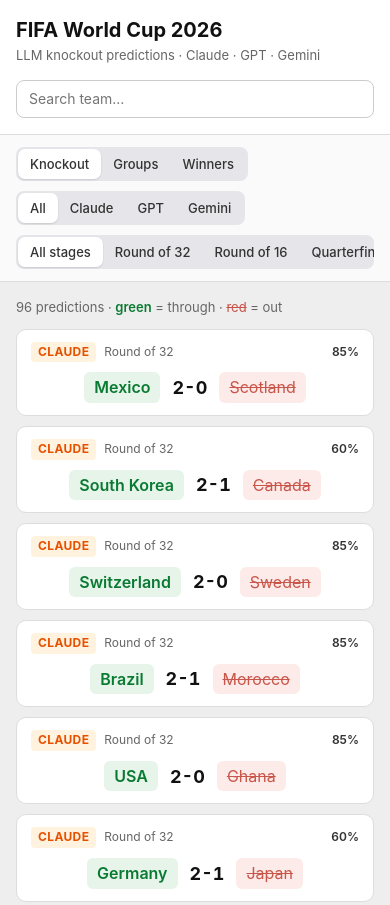
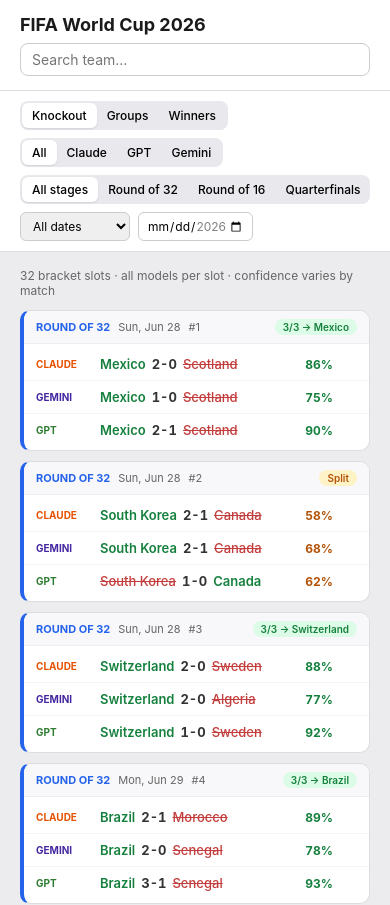
Before and after one commit to kapoorashish474/fifaWorldCup2026, a React (Vite) app: page / in a window 390 px wide. Shown: the top 905 px of the page. Built offline with nearby package versions, Linux system fonts and the light colour scheme.

Commit message:
bug solving

```diff
--- a/src/App.tsx
+++ b/src/App.tsx
@@ -1,158 +1,223 @@
 import { useMemo, useState } from 'react';
 import { ACTUALS } from './data/actuals';
 import {
+  ALL_DATES,
+  GROUP_LETTERS,
   MODELS,
   STAGES,
-  confidencePct,
+  TOURNAMENT_END,
+  TOURNAMENT_START,
+  pctClass,
+  slotKey,
   type MatchPrediction,
   type ModelPrediction,
 } from './data/predictions';
 
 type Tab = 'matches' | 'groups' | 'outright';
 
-function MatchLine({ m }: { m: MatchPrediction }) {
+interface Pick { m: MatchPrediction; md: ModelPrediction }
+
+interface SlotGroup {
+  key: string;
+  stage: MatchPrediction['stage'];
+  date: string;
+  slot: number;
+  picks: Pick[];
+}
+
+function fmtDate(iso: string) {
+  return new Date(iso + 'T12:00:00').toLocaleDateString('en-US', { weekday: 'short', month: 'short', day: 'numeric' });
+}
+
+function stageInfo(stage: MatchPrediction['stage']) {
+  return STAGES.find((s) => s.key === stage)!;
+}
+
+function MiniFixture({ m }: { m: MatchPrediction }) {
   const aWin = m.winner === m.teamA;
   return (
-    <div className="line">
+    <span className="mini-fixture">
       <span className={aWin ? 'w' : 'l'}>{m.teamA}</span>
-      <span className="score">{m.score}</span>
+      <span className="sc">{m.score}</span>
       <span className={aWin ? 'l' : 'w'}>{m.teamB}</span>
-    </div>
+    </span>
   );
 }
 
-function MatchItem({ m, model }: { m: MatchPrediction; model: ModelPrediction }) {
+function SlotCard({ group }: { group: SlotGroup }) {
+  const st = stageInfo(group.stage);
+  const winners = group.picks.map((p) => p.m.winner);
+  const consensus = winners.length > 1 && winners.every((w) => w === winners[0]);
+
+  return (
+    <li className="fixture" style={{ '--stage': st.color } as React.CSSProperties}>
+      <div className="fixture-head">
+        <span className="stage-tag">{st.label}</span>
+        <span className="date">{fmtDate(group.date)}</span>
+        <span className="slot">#{group.slot + 1}</span>
+        {consensus ? (
+          <span className="consensus">{group.picks.length}/{group.picks.length} → {winners[0]}</span>
+        ) : (
+          <span className="split-vote">Split</span>
+        )}
+      </div>
+      <div className="picks">
+        {group.picks.map(({ m, md }) => {
           const actual = ACTUALS.find((a) => a.matchId === m.id);
           const ok = actual ? actual.winner === m.winner : null;
-  const stage = STAGES.find((s) => s.key === m.stage)?.label ?? m.stage;
+          return (
+            <div key={m.id} className={`pick ${md.id}`}>
+              <span className="pick-name">{md.name}</span>
+              <MiniFixture m={m} />
+              <span className={`pick-conf ${pctClass(m.pct)}`}>{m.pct}%</span>
+              {actual && <span className={ok ? 'ok' : 'bad'}>{ok ? '✓' : '✗'}</span>}
+            </div>
+          );
+        })}
+      </div>
+    </li>
+  );
+}
+
+function GroupCard({ letter }: { letter: string }) {
+  const group = MODELS[0].groups.find((g) => g.letter === letter)!;
 
   return (
-    <li className="item">
-      <div className="item-head">
-        <span className={`src ${model.id}`}>{model.name}</span>
-        <span className="stage">{stage}</span>
-        <span className="pct">{confidencePct(m.confidence)}%</span>
+    <article className="group-card">
+      <h3>Group {letter}</h3>
+      <div className="group-table">
+        <div className="group-row head">
+          <span>Pos</span>
+          <span>Team</span>
+          {MODELS.map((md) => (
+            <span key={md.id} className={`col-h ${md.id}`}>{md.name}</span>
+          ))}
         </div>
-      <MatchLine m={m} />
-      {actual && (
-        <p className={`check ${ok ? 'ok' : 'bad'}`}>
-          Actual: {actual.winner} {actual.score} {ok ? '✓' : '✗'}
-        </p>
-      )}
-    </li>
+        {group.teams.map((team, i) => (
+          <div key={team} className="group-row">
+            <span className="pos">{i + 1}</span>
+            <span className="team-name">{team}</span>
+            {MODELS.map((md) => {
+              const through = i < 2 || (i === 2 && md.bestThird.includes(team));
+              return (
+                <span key={md.id} className={`status ${through ? 'w' : 'l'}`}>
+                  {through ? (i === 2 ? '3rd ✓' : 'Through') : 'Out'}
+                </span>
+              );
+            })}
+          </div>
+        ))}
+      </div>
+    </article>
   );
 }
 
 export default function App() {
   const [tab, setTab] = useState<Tab>('matches');
-  const [model, setModel] = useState<string>('all');
-  const [stage, setStage] = useState<string>('all');
+  const [model, setModel] = useState('all');
+  const [stage, setStage] = useState('all');
+  const [date, setDate] = useState('');
   const [q, setQ] = useState('');
 
-  const list = useMemo(() => {
+  const fixtures = useMemo(() => {
     const query = q.trim().toLowerCase();
-    return MODELS.filter((m) => model === 'all' || m.id === model).flatMap((md) =>
-      md.matches
-        .filter((m) => stage === 'all' || m.stage === stage)
-        .filter((m) => !query || `${m.teamA} ${m.teamB} ${md.name}`.toLowerCase().includes(query))
-        .map((m) => ({ m, md })),
+    const active = MODELS.filter((md) => model === 'all' || md.id === model);
+    const map = new Map<string, SlotGroup>();
+
+    for (const md of active) {
+      for (const m of md.matches) {
+        if (stage !== 'all' && m.stage !== stage) continue;
+        if (date && m.date !== date) continue;
+        if (query && !`${m.teamA} ${m.teamB}`.toLowerCase().includes(query)) continue;
+
+        const key = model === 'all' ? slotKey(m) : `${slotKey(m)}|${m.teamA}|${m.teamB}`;
+        if (!map.has(key)) {
+          map.set(key, { key, stage: m.stage, date: m.date, slot: m.slot, picks: [] });
+        }
+        map.get(key)!.picks.push({ m, md });
+      }
+    }
+
+    for (const g of map.values()) {
+      g.picks.sort((a, b) => a.md.name.localeCompare(b.md.name));
+    }
+
+    return [...map.values()].sort(
+      (a, b) => a.date.localeCompare(b.date) || a.slot - b.slot,
     );
-  }, [model, stage, q]);
-
-  const groups = useMemo(
-    () => MODELS.filter((m) => model === 'all' || m.id === model),
-    [model],
-  );
+  }, [model, stage, date, q]);
 
   return (
     <div className="page">
       <header>
-        <div>
         <h1>FIFA World Cup 2026</h1>
-          <p>LLM knockout predictions · Claude · GPT · Gemini</p>
-        </div>
-        <input
-          className="search"
-          type="search"
-          placeholder="Search team…"
-          value={q}
-          onChange={(e) => setQ(e.target.value)}
-        />
+        <input className="search" type="search" placeholder="Search team…" value={q} onChange={(e) => setQ(e.target.value)} />
       </header>
 
-      <div className="bar">
+      <div className="filters">
         <div className="pills">
           {(['matches', 'groups', 'outright'] as Tab[]).map((t) => (
-            <button key={t} type="button" className={tab === t ? 'on' : ''} onClick={() => setTab(t)}>
-              {t === 'matches' ? 'Knockout' : t === 'groups' ? 'Groups' : 'Winners'}
-            </button>
+            <button key={t} type="button" className={tab === t ? 'on' : ''} onClick={() => setTab(t)}>{t === 'matches' ? 'Knockout' : t === 'groups' ? 'Groups' : 'Winners'}</button>
           ))}
         </div>
         <div className="pills">
           <button type="button" className={model === 'all' ? 'on' : ''} onClick={() => setModel('all')}>All</button>
-          {MODELS.map((m) => (
-            <button key={m.id} type="button" className={model === m.id ? 'on' : ''} onClick={() => setModel(m.id)}>
-              {m.name}
-            </button>
+          {MODELS.map((md) => (
+            <button key={md.id} type="button" className={`${model === md.id ? 'on' : ''} ${md.id}`} onClick={() => setModel(md.id)}>{md.name}</button>
           ))}
         </div>
         {tab === 'matches' && (
+          <>
             <div className="pills scroll">
               <button type="button" className={stage === 'all' ? 'on' : ''} onClick={() => setStage('all')}>All stages</button>
               {STAGES.map((s) => (
-              <button key={s.key} type="button" className={stage === s.key ? 'on' : ''} onClick={() => setStage(s.key)}>
-                {s.label}
-              </button>
+                <button key={s.key} type="button" className={stage === s.key ? 'on' : ''} onClick={() => setStage(s.key)}>{s.label}</button>
               ))}
             </div>
+            <select value={date} onChange={(e) => setDate(e.target.value)}>
+              <option value="">All dates</option>
+              {ALL_DATES.map((d) => <option key={d} value={d}>{fmtDate(d)}</option>)}
+            </select>
+            <input type="date" min={TOURNAMENT_START} max={TOURNAMENT_END} value={date} onChange={(e) => setDate(e.target.value)} />
+            {date && <button type="button" className="link" onClick={() => setDate('')}>Clear</button>}
+          </>
         )}
       </div>
 
       <main>
         {tab === 'matches' && (
           <>
-            <p className="meta">{list.length} predictions · <span className="w">green</span> = through · <span className="l">red</span> = out</p>
+            <p className="meta">{fixtures.length} bracket slots · all models per slot · confidence varies by match</p>
             <ul className="list">
-              {list.map(({ m, md }) => (
-                <MatchItem key={m.id} m={m} model={md} />
-              ))}
+              {fixtures.map((g) => <SlotCard key={g.key} group={g} />)}
             </ul>
-            {!list.length && <p className="empty">Nothing matched — try another filter</p>}
+            {!fixtures.length && <p className="empty">No matches — adjust filters</p>}
           </>
         )}
 
         {tab === 'groups' && (
-          <div className="groups">
-            {groups.map((md) => (
-              <section key={md.id}>
-                <h2 className={md.id}>{md.name}</h2>
-                <div className="grid">
-                  {md.groups.map((g) => (
-                    <div key={g.letter} className="g">
-                      <h3>Group {g.letter}</h3>
-                      {g.teams.map((team, i) => {
-                        const ok = i < 2 || (i === 2 && md.bestThird.includes(team));
-                        return (
-                          <div key={team} className={ok ? 'w' : 'l'}>
-                            {i + 1}. {team}
-                          </div>
-                        );
-                      })}
+          <>
+            <p className="meta">1st & 2nd auto-advance · 3rd depends on model&apos;s best-8 pick</p>
+            <div className="best-third">
+              {MODELS.map((md) => (
+                <div key={md.id} className={`third-block ${md.id}`}>
+                  <strong>{md.name}</strong> best 3rd: {md.bestThird.join(', ')}
                 </div>
               ))}
             </div>
-              </section>
-            ))}
+            <div className="group-grid">
+              {GROUP_LETTERS.map((letter) => <GroupCard key={letter} letter={letter} />)}
             </div>
+          </>
         )}
 
         {tab === 'outright' && (
           <div className="outright">
             {MODELS.map((md) => (
-              <article key={md.id} className="card">
-                <span className={`src ${md.id}`}>{md.name}</span>
+              <article key={md.id} className={`card ${md.id}`}>
+                <span className="label">{md.name}</span>
                 <p className="champ w">🏆 {md.champion}</p>
-                <p className="sub">Final vs {md.runnerUp} · {md.finalScore}</p>
+                <p className="sub">vs {md.runnerUp} · {md.finalScore}</p>
                 <ul>
                   {md.winPct.map((r) => (
                     <li key={r.team}>
--- a/src/data/predictions.ts
+++ b/src/data/predictions.ts
@@ -1,19 +1,16 @@
 export type Confidence = 'high' | 'moderate' | 'low';
-
-export const CONFIDENCE_PCT: Record<Confidence, number> = {
-  high: 85,
-  moderate: 60,
-  low: 40,
-};
 
 export interface MatchPrediction {
   id: string;
+  date: string;
+  slot: number;
   stage: 'r32' | 'r16' | 'qf' | 'sf' | 'bronze' | 'final';
   teamA: string;
   teamB: string;
   winner: string;
   score: string;
   confidence: Confidence;
+  pct: number;
 }
 
 export interface ModelPrediction {
@@ -58,7 +55,39 @@
   score: string,
   confidence: Confidence,
 ): MatchPrediction {
-  return { id, stage, teamA: a, teamB: b, winner, score, confidence };
+  return { id, date: '', slot: 0, stage, teamA: a, teamB: b, winner, score, confidence, pct: 0 };
+}
+
+function variedPct(id: string, confidence: Confidence): number {
+  const hash = [...id].reduce((s, c) => s + c.charCodeAt(0), 0);
+  const tiers = { high: [74, 94], moderate: [46, 71], low: [28, 45] } as const;
+  const [lo, hi] = tiers[confidence];
+  return lo + (hash % (hi - lo + 1));
+}
+
+const STAGE_DATES: Record<MatchPrediction['stage'], string[]> = {
+  r32: ['2026-06-28', '2026-06-28', '2026-06-28', '2026-06-29', '2026-06-29', '2026-06-29', '2026-06-30', '2026-06-30', '2026-06-30', '2026-07-01', '2026-07-01', '2026-07-01', '2026-07-02', '2026-07-02', '2026-07-02', '2026-07-03'],
+  r16: ['2026-07-04', '2026-07-04', '2026-07-05', '2026-07-05', '2026-07-06', '2026-07-06', '2026-07-07', '2026-07-07'],
+  qf: ['2026-07-09', '2026-07-09', '2026-07-10', '2026-07-11'],
+  sf: ['2026-07-14', '2026-07-15'],
+  bronze: ['2026-07-18'],
+  final: ['2026-07-19'],
+};
+
+export const TOURNAMENT_START = '2026-06-28';
+export const TOURNAMENT_END = '2026-07-19';
+
+function assignDatesAndPct() {
+  for (const model of MODELS) {
+    const n: Partial<Record<MatchPrediction['stage'], number>> = {};
+    for (const m of model.matches) {
+      const i = n[m.stage] ?? 0;
+      m.date = STAGE_DATES[m.stage][i];
+      m.slot = i;
+      m.pct = variedPct(m.id, m.confidence);
+      n[m.stage] = i + 1;
+    }
+  }
 }
 
 /** Source of truth — keep in sync with Analysis/*.md */
@@ -209,28 +238,27 @@
   },
 ];
 
-export const STAGES: { key: MatchPrediction['stage']; label: string }[] = [
-  { key: 'r32', label: 'Round of 32' },
-  { key: 'r16', label: 'Round of 16' },
-  { key: 'qf', label: 'Quarterfinals' },
-  { key: 'sf', label: 'Semifinals' },
-  { key: 'bronze', label: 'Bronze' },
-  { key: 'final', label: 'Final' },
+assignDatesAndPct();
+
+export const GROUP_LETTERS = GROUPS.map((g) => g.letter);
+
+export const STAGES: { key: MatchPrediction['stage']; label: string; color: string }[] = [
+  { key: 'r32', label: 'Round of 32', color: '#2563eb' },
+  { key: 'r16', label: 'Round of 16', color: '#7c3aed' },
+  { key: 'qf', label: 'Quarterfinals', color: '#ea580c' },
+  { key: 'sf', label: 'Semifinals', color: '#db2777' },
+  { key: 'bronze', label: 'Bronze', color: '#a16207' },
+  { key: 'final', label: 'Final', color: '#ca8a04' },
 ];
 
-export function confidencePct(c: Confidence) {
-  return CONFIDENCE_PCT[c];
+export const ALL_DATES = [...new Set(MODELS[0].matches.map((m) => m.date))].sort();
+
+export function slotKey(m: MatchPrediction) {
+  return `${m.stage}|${m.slot}`;
 }
 
-export function loser(m: MatchPrediction) {
-  return m.winner === m.teamA ? m.teamB : m.teamA;
+export function pctClass(pct: number) {
+  if (pct >= 75) return 'pct-high';
+  if (pct >= 50) return 'pct-mid';
+  return 'pct-low';
 }
-
-export function groupStatus(model: ModelPrediction, groupLetter: string, team: string) {
-  const g = model.groups.find((x) => x.letter === groupLetter)!;
-  const idx = g.teams.indexOf(team);
-  if (idx < 0) return 'out';
-  if (idx < 2) return 'through';
-  if (idx === 2 && model.bestThird.includes(team)) return 'through';
-  return 'out';
-}
--- a/src/index.css
+++ b/src/index.css
@@ -1,319 +1,322 @@
-*,
-*::before,
-*::after {
-  box-sizing: border-box;
+* { box-sizing: border-box; margin: 0; padding: 0; }
+
+body {
+  font-family: -apple-system, BlinkMacSystemFont, system-ui, sans-serif;
+  font-size: 14px;
+  color: #1a1a1a;
+  background: #ececef;
 }
 
-body {
-  margin: 0;
-  font-family: -apple-system, BlinkMacSystemFont, 'Segoe UI', system-ui, sans-serif;
-  font-size: 15px;
-  line-height: 1.4;
-  color: #111;
-  background: #eee;
-  -webkit-font-smoothing: antialiased;
-}
+.page { width: 100%; min-height: 100vh; }
 
-.page {
-  width: 100%;
-  min-height: 100vh;
-}
-
-/* header */
 header {
   display: flex;
   align-items: center;
   justify-content: space-between;
-  gap: 16px;
-  padding: 16px 24px;
+  padding: 14px 20px;
   background: #fff;
   border-bottom: 1px solid #ddd;
 }
 
-header h1 {
-  margin: 0;
-  font-size: 20px;
-  font-weight: 700;
-}
-
-header p {
-  margin: 2px 0 0;
-  font-size: 13px;
-  color: #666;
-}
+header h1 { font-size: 18px; font-weight: 700; }
 
 .search {
-  width: 220px;
-  padding: 8px 12px;
+  width: 200px;
+  padding: 7px 11px;
   border: 1px solid #ccc;
   border-radius: 8px;
   font: inherit;
-  font-size: 14px;
 }
 
-.search:focus {
-  outline: none;
-  border-color: #007aff;
-  box-shadow: 0 0 0 3px rgba(0, 122, 255, 0.2);
-}
-
-/* filter bar */
-.bar {
+.filters {
   display: flex;
   flex-wrap: wrap;
-  gap: 10px;
-  padding: 12px 24px;
-  background: #fafafa;
+  align-items: center;
+  gap: 8px;
+  padding: 10px 20px;
+  background: #fff;
   border-bottom: 1px solid #ddd;
 }
 
 .pills {
   display: flex;
-  background: #e5e5ea;
+  background: #e8e8ed;
   border-radius: 8px;
   padding: 2px;
 }
 
-.pills.scroll {
-  overflow-x: auto;
-  max-width: 100%;
-}
+.pills.scroll { overflow-x: auto; max-width: 100%; }
 
 .pills button {
   border: none;
   background: transparent;
   font: inherit;
-  font-size: 13px;
+  font-size: 12px;
   font-weight: 500;
-  padding: 6px 12px;
-  border-radius: 7px;
+  padding: 5px 10px;
+  border-radius: 6px;
   cursor: pointer;
-  color: #333;
   white-space: nowrap;
 }
 
-.pills button.on {
-  background: #fff;
-  box-shadow: 0 1px 2px rgba(0, 0, 0, 0.12);
+.pills button.on { background: #fff; box-shadow: 0 1px 2px rgba(0,0,0,.1); }
+.pills button.claude.on { color: #e65100; }
+.pills button.gpt.on { color: #2e7d32; }
+.pills button.gemini.on { color: #4527a0; }
+
+.filters select,
+.filters input[type='date'] {
+  padding: 5px 8px;
+  border: 1px solid #ccc;
+  border-radius: 6px;
+  font: inherit;
+  font-size: 12px;
 }
 
-/* main */
-main {
-  padding: 16px 24px 40px;
-  max-width: 100%;
+.link {
+  border: none;
+  background: none;
+  color: #007aff;
+  font: inherit;
+  font-size: 12px;
+  cursor: pointer;
 }
 
-.meta {
-  font-size: 13px;
-  color: #666;
-  margin: 0 0 12px;
-}
+main { padding: 16px 20px 32px; }
+.meta { font-size: 12px; color: #666; margin-bottom: 12px; }
 
-/* winner / loser colours */
-.w {
-  color: #0a7a32;
-  font-weight: 600;
-}
+.w { color: #15803d; font-weight: 600; }
+.l { color: #b91c1c; text-decoration: line-through; opacity: .85; font-weight: 500; }
 
-.l {
-  color: #c0392b;
-  text-decoration: line-through;
-  opacity: 0.85;
-}
-
-/* match list */
+/* knockout */
 .list {
   list-style: none;
-  margin: 0;
-  padding: 0;
   display: grid;
-  grid-template-columns: repeat(auto-fill, minmax(340px, 1fr));
+  grid-template-columns: repeat(auto-fill, minmax(380px, 1fr));
   gap: 10px;
 }
 
-.item {
+.fixture {
   background: #fff;
   border: 1px solid #ddd;
   border-radius: 10px;
-  padding: 12px 14px;
+  border-left: 4px solid var(--stage, #999);
+  overflow: hidden;
 }
 
-.item-head {
+.fixture-head {
   display: flex;
   align-items: center;
   gap: 8px;
-  margin-bottom: 10px;
-  font-size: 12px;
+  padding: 8px 12px;
+  background: #f8f8fa;
+  border-bottom: 1px solid #eee;
+  font-size: 11px;
 }
 
-.src {
+.stage-tag { font-weight: 700; text-transform: uppercase; color: var(--stage); }
+.date, .slot { color: #666; }
+
+.consensus {
+  margin-left: auto;
+  color: #15803d;
+  font-weight: 600;
+  background: #dcfce7;
+  padding: 2px 8px;
+  border-radius: 999px;
+  font-size: 10px;
+}
+
+.split-vote {
+  margin-left: auto;
+  color: #b45309;
+  font-weight: 600;
+  background: #fef3c7;
+  padding: 2px 8px;
+  border-radius: 999px;
+  font-size: 10px;
+}
+
+.picks { padding: 4px 0; }
+
+.pick {
+  display: grid;
+  grid-template-columns: 56px 1fr 44px 16px;
+  align-items: center;
+  gap: 8px;
+  padding: 8px 12px;
+  border-bottom: 1px solid #f3f3f3;
+}
+
+.pick:last-child { border-bottom: none; }
+
+.pick-name {
+  font-size: 10px;
   font-weight: 700;
   text-transform: uppercase;
-  letter-spacing: 0.03em;
-  padding: 2px 7px;
-  border-radius: 4px;
 }
 
-.src.claude { background: #fff3e0; color: #e65100; }
-.src.gpt { background: #e8f5e9; color: #2e7d32; }
-.src.gemini { background: #ede7f6; color: #4527a0; }
+.pick.claude .pick-name { color: #e65100; }
+.pick.gpt .pick-name { color: #2e7d32; }
+.pick.gemini .pick-name { color: #4527a0; }
 
-.stage { color: #666; flex: 1; }
-.pct { font-weight: 600; color: #333; }
-
-.line {
+.mini-fixture {
   display: flex;
   align-items: center;
-  justify-content: center;
-  gap: 12px;
+  gap: 6px;
   flex-wrap: wrap;
+  font-size: 13px;
 }
 
-.line .w,
-.line .l {
-  font-size: 16px;
-  padding: 4px 10px;
-  border-radius: 6px;
+.mini-fixture .sc {
+  font-weight: 700;
+  font-variant-numeric: tabular-nums;
+  color: #333;
 }
 
-.line .w { background: #e6f4ea; }
-.line .l { background: #fce8e6; }
-
-.score {
-  font-size: 18px;
+.pick-conf {
+  text-align: right;
+  font-size: 12px;
   font-weight: 700;
   font-variant-numeric: tabular-nums;
-  color: #111;
 }
 
-.check {
-  margin: 8px 0 0;
-  font-size: 12px;
-  color: #666;
-  border-top: 1px solid #eee;
-  padding-top: 8px;
+.pct-high { color: #15803d; }
+.pct-mid { color: #b45309; }
+.pct-low { color: #b91c1c; }
+
+.ok { color: #15803d; font-size: 12px; }
+.bad { color: #b91c1c; font-size: 12px; }
+
+.warn {
+  font-size: 10px;
+  color: #888;
+  padding: 4px 12px 8px;
+  font-style: italic;
 }
 
-.check.ok { color: #0a7a32; }
-.check.bad { color: #c0392b; }
+.empty { text-align: center; color: #666; padding: 40px; }
 
-.empty {
-  text-align: center;
-  color: #666;
-  padding: 40px;
+/* groups */
+.best-third {
+  display: grid;
+  grid-template-columns: repeat(auto-fit, minmax(280px, 1fr));
+  gap: 8px;
+  margin-bottom: 14px;
 }
 
-/* groups */
-.groups section {
-  margin-bottom: 28px;
-}
-
-.groups h2 {
-  font-size: 16px;
-  margin: 0 0 12px;
-}
-
-.groups h2.claude { color: #e65100; }
-.groups h2.gpt { color: #2e7d32; }
-.groups h2.gemini { color: #4527a0; }
-
-.grid {
-  display: grid;
-  grid-template-columns: repeat(auto-fill, minmax(160px, 1fr));
-  gap: 8px;
-}
-
-.g {
+.third-block {
   background: #fff;
   border: 1px solid #ddd;
   border-radius: 8px;
   padding: 10px 12px;
+  font-size: 12px;
+  line-height: 1.5;
+  border-left: 3px solid #ccc;
 }
 
-.g h3 {
-  margin: 0 0 8px;
-  font-size: 11px;
-  text-transform: uppercase;
-  letter-spacing: 0.05em;
-  color: #888;
+.third-block.claude { border-left-color: #e65100; }
+.third-block.gpt { border-left-color: #2e7d32; }
+.third-block.gemini { border-left-color: #4527a0; }
+
+.third-block strong { display: block; margin-bottom: 4px; font-size: 11px; text-transform: uppercase; }
+
+.group-grid {
+  display: grid;
+  grid-template-columns: repeat(auto-fill, minmax(420px, 1fr));
+  gap: 10px;
 }
 
-.g div {
-  font-size: 13px;
-  padding: 2px 0;
+.group-card {
+  background: #fff;
+  border: 1px solid #ddd;
+  border-radius: 10px;
+  overflow: hidden;
 }
 
-/* outright */
+.group-card h3 {
+  padding: 10px 12px;
+  font-size: 13px;
+  background: #f8f8fa;
+  border-bottom: 1px solid #eee;
+}
+
+.group-table { font-size: 12px; }
+
+.group-row {
+  display: grid;
+  grid-template-columns: 28px 1fr repeat(3, 72px);
+  gap: 6px;
+  align-items: center;
+  padding: 7px 12px;
+  border-bottom: 1px solid #f5f5f5;
+}
+
+.group-row.head {
+  background: #fafafa;
+  font-size: 10px;
+  font-weight: 700;
+  text-transform: uppercase;
+  color: #666;
+}
+
+.col-h.claude { color: #e65100; }
+.col-h.gpt { color: #2e7d32; }
+.col-h.gemini { color: #4527a0; }
+
+.pos { color: #888; font-weight: 600; }
+.team-name { font-weight: 500; }
+
+.status {
+  text-align: center;
+  font-size: 10px;
+  font-weight: 600;
+  padding: 3px 4px;
+  border-radius: 4px;
+}
+
+.status.w { background: #dcfce7; color: #15803d; }
+.status.l { background: #fee2e2; color: #b91c1c; }
+
+/* winners */
 .outright {
   display: grid;
-  grid-template-columns: repeat(auto-fit, minmax(260px, 1fr));
-  gap: 12px;
+  grid-template-columns: repeat(auto-fit, minmax(240px, 1fr));
+  gap: 10px;
 }
 
 .card {
   background: #fff;
   border: 1px solid #ddd;
   border-radius: 10px;
-  padding: 16px;
+  padding: 14px;
+  border-top: 3px solid #ccc;
 }
 
-.champ {
-  font-size: 24px;
-  margin: 8px 0 4px;
+.card.claude { border-top-color: #e65100; }
+.card.gpt { border-top-color: #2e7d32; }
+.card.gemini { border-top-color: #4527a0; }
+
+.label { font-size: 11px; font-weight: 700; text-transform: uppercase; }
+.champ { font-size: 22px; margin: 6px 0 2px; }
+.sub { font-size: 12px; color: #666; margin-bottom: 12px; }
+
+.card ul { list-style: none; }
+.card li {
+  display: grid;
+  grid-template-columns: 70px 1fr 32px;
+  gap: 6px;
+  align-items: center;
+  font-size: 12px;
+  padding: 2px 0;
 }
 
-.sub {
-  font-size: 13px;
-  color: #666;
-  margin: 0 0 14px;
-}
-
-.card ul {
-  list-style: none;
-  margin: 0;
-  padding: 0;
-}
-
-.card li {
-  display: grid;
-  grid-template-columns: 72px 1fr 36px;
-  gap: 8px;
-  align-items: center;
-  font-size: 13px;
-  padding: 3px 0;
-}
-
-.card li i {
-  display: block;
-  height: 4px;
-  background: #0a7a32;
-  border-radius: 2px;
-}
-
-.card li em {
-  font-style: normal;
-  color: #666;
-  text-align: right;
-}
+.card li i { display: block; height: 4px; background: #15803d; border-radius: 2px; }
+.card li em { font-style: normal; color: #666; text-align: right; }
 
 @media (max-width: 640px) {
-  header {
-    flex-direction: column;
-    align-items: stretch;
-  }
-
-  .search {
-    width: 100%;
-  }
-
-  main,
-  header,
-  .bar {
-    padding-left: 16px;
-    padding-right: 16px;
-  }
-
-  .list {
-    grid-template-columns: 1fr;
-  }
+  header { flex-direction: column; align-items: stretch; gap: 8px; }
+  .search { width: 100%; }
+  .list, .group-grid { grid-template-columns: 1fr; }
+  .group-row { grid-template-columns: 24px 1fr repeat(3, 58px); font-size: 11px; }
 }
```
Lines whose indentation alone changed are shown as unchanged.
